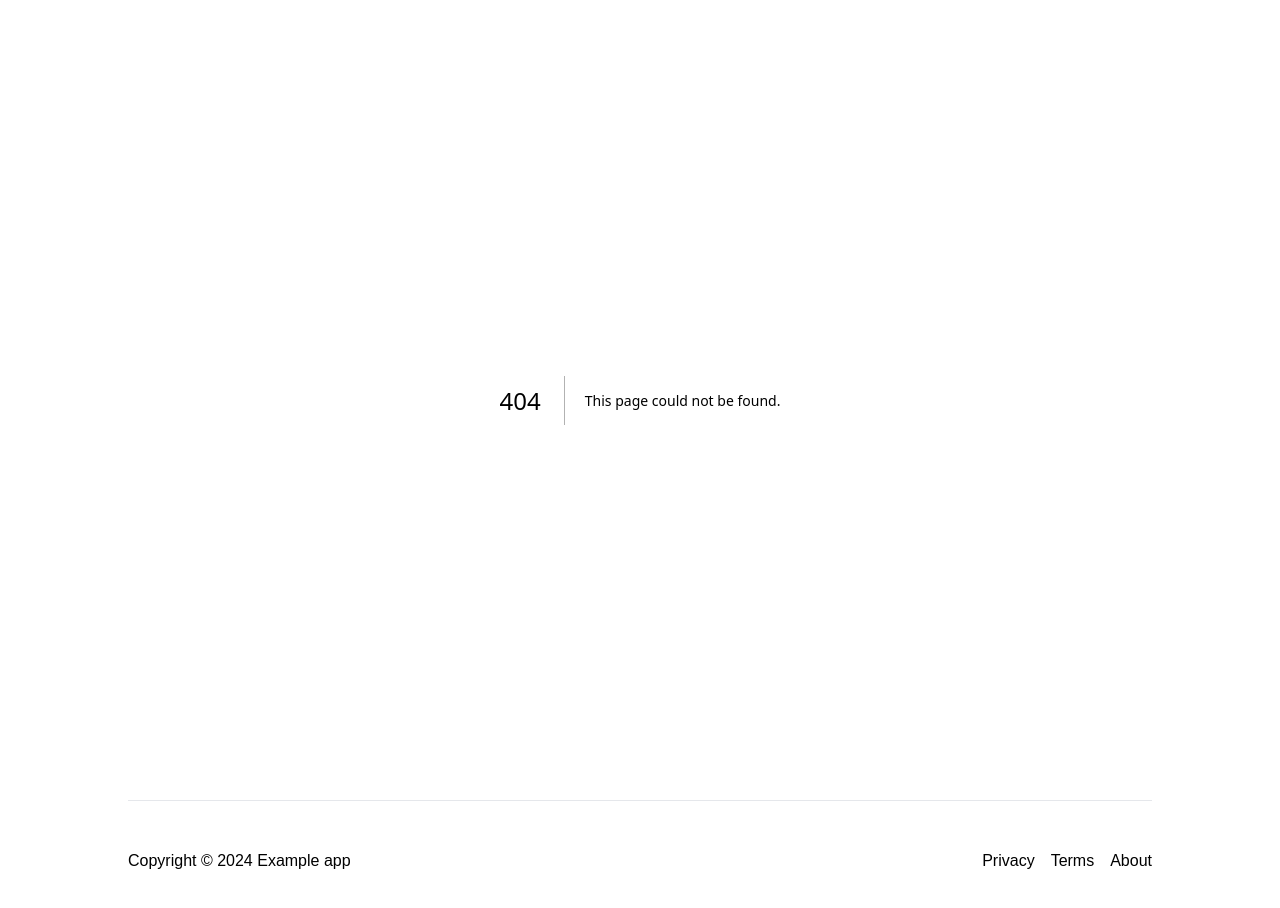
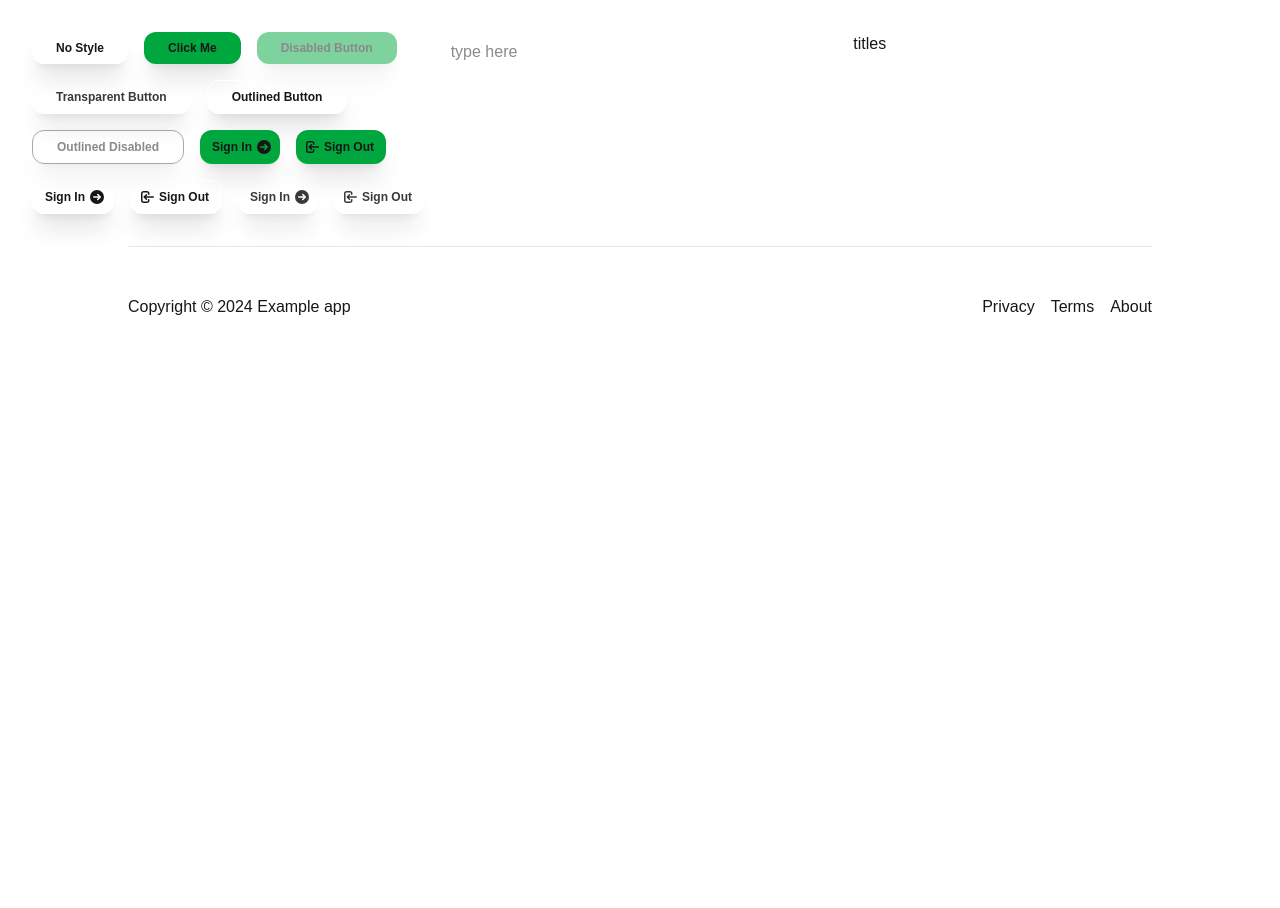
Before and after one commit to ablil/nextjs-starter-template, a Next.js app: page /components in a window 1280 px wide. Before the commit this address had no page. Shown: the top 908 px of the page. After the commit the page ends 800 px from the top, so only its background shows below. Built offline with nearby package versions, Linux system fonts and the light colour scheme.

Commit message:
feat: reusable button component and style

```diff
--- /dev/null
+++ b/app/components/page.tsx
@@ -0,0 +1,64 @@
+import ButtonWithIcon from "@/components/common/ButtonWithIcon"
+import { ArrowLeftEndOnRectangleIcon, ArrowRightCircleIcon } from "@heroicons/react/16/solid"
+import React from "react"
+
+const ComponentsPage = () => {
+  return (
+    <main className="grid grid-cols-3 gap-4 p-8">
+      <div className="flex gap-4 flex-wrap">
+        <button>no style</button>
+        <button className="filled">click me</button>
+        <button className="filled" disabled={true}>
+          disabled button
+        </button>
+        <button className="transparent">transparent button</button>
+        <button className="outlined">outlined button</button>
+        <button className="outlined" disabled={true}>
+          outlined disabled
+        </button>
+
+        <ButtonWithIcon rightIcon={<ArrowRightCircleIcon className="size-4" />} className="filled">
+          sign in
+        </ButtonWithIcon>
+        <ButtonWithIcon
+          leftIcon={<ArrowLeftEndOnRectangleIcon className="size-4" />}
+          className="filled"
+        >
+          sign out
+        </ButtonWithIcon>
+        <ButtonWithIcon
+          rightIcon={<ArrowRightCircleIcon className="size-4" />}
+          className="outlined"
+        >
+          sign in
+        </ButtonWithIcon>
+        <ButtonWithIcon
+          leftIcon={<ArrowLeftEndOnRectangleIcon className="size-4" />}
+          className="outlined"
+        >
+          sign out
+        </ButtonWithIcon>
+        <ButtonWithIcon
+          rightIcon={<ArrowRightCircleIcon className="size-4" />}
+          className="transparent"
+        >
+          sign in
+        </ButtonWithIcon>
+        <ButtonWithIcon
+          leftIcon={<ArrowLeftEndOnRectangleIcon className="size-4" />}
+          className="transparent"
+        >
+          sign out
+        </ButtonWithIcon>
+      </div>
+      <div>
+        <input type="text" name="" id="" placeholder="type here" />
+      </div>
+      <div>
+        <h1>titles</h1>
+      </div>
+    </main>
+  )
+}
+
+export default ComponentsPage
--- a/app/globals.css
+++ b/app/globals.css
@@ -3,6 +3,10 @@
 @theme {
   --color-background: var(--background);
   --color-foreground: var(--foreground);
+
+  --color-primary: oklch(62.7% 0.194 149.214); /* bg-green-600 */
+  --color-primary-lighter: oklch(72.3% 0.219 149.579); /* bg-green-500 */
+  --color-primary-darker: oklch(52.7% 0.154 150.069); /* bg-green-700 */
 }
 
 /*
@@ -88,11 +92,34 @@
   }
 
   button {
-    @apply px-4 py-2 hover:opacity-70 capitalize duration-300;
+    @apply px-6 py-2 capitalize text-xs font-bold rounded-xl shadow-xl cursor-pointer duration-300;
+  }
 
-    &:disabled {
-      @apply opacity-70;
-    }
+  button:disabled {
+    @apply cursor-not-allowed opacity-50;
+    @apply hover:bg-primary;
+  }
+
+  button.filled {
+    @apply bg-primary hover:bg-primary-darker;
+  }
+
+  button.transparent {
+    @apply bg-transparent opacity-85 hover:opacity-100
+  }
+
+  button.outlined {
+    @apply bg-transparent border border-white hover:border-transparent hover:text-white;
+    @apply hover:bg-primary;
+  }
+
+  button.outlined:disabled {
+    @apply border border-gray-600;
+    @apply hover:bg-transparent;
+  }
+
+  button.with-icon {
+    @apply flex gap-1 items-center px-2;
   }
 
   a {
--- /dev/null
+++ b/components/common/ButtonWithIcon.tsx
@@ -0,0 +1,19 @@
+import React, { FC, HtmlHTMLAttributes, PropsWithChildren, ReactNode } from "react"
+
+type Props = HtmlHTMLAttributes<HTMLButtonElement> &
+  PropsWithChildren & {
+    rightIcon?: ReactNode
+    leftIcon?: ReactNode
+  }
+
+const ButtonWithIcon: FC<Props> = ({ children, rightIcon, leftIcon, className, ...rest }) => {
+  return (
+    <button {...rest} className={"with-icon " + className}>
+      <div>{leftIcon}</div>
+      {children}
+      <div>{rightIcon}</div>
+    </button>
+  )
+}
+
+export default ButtonWithIcon
```
